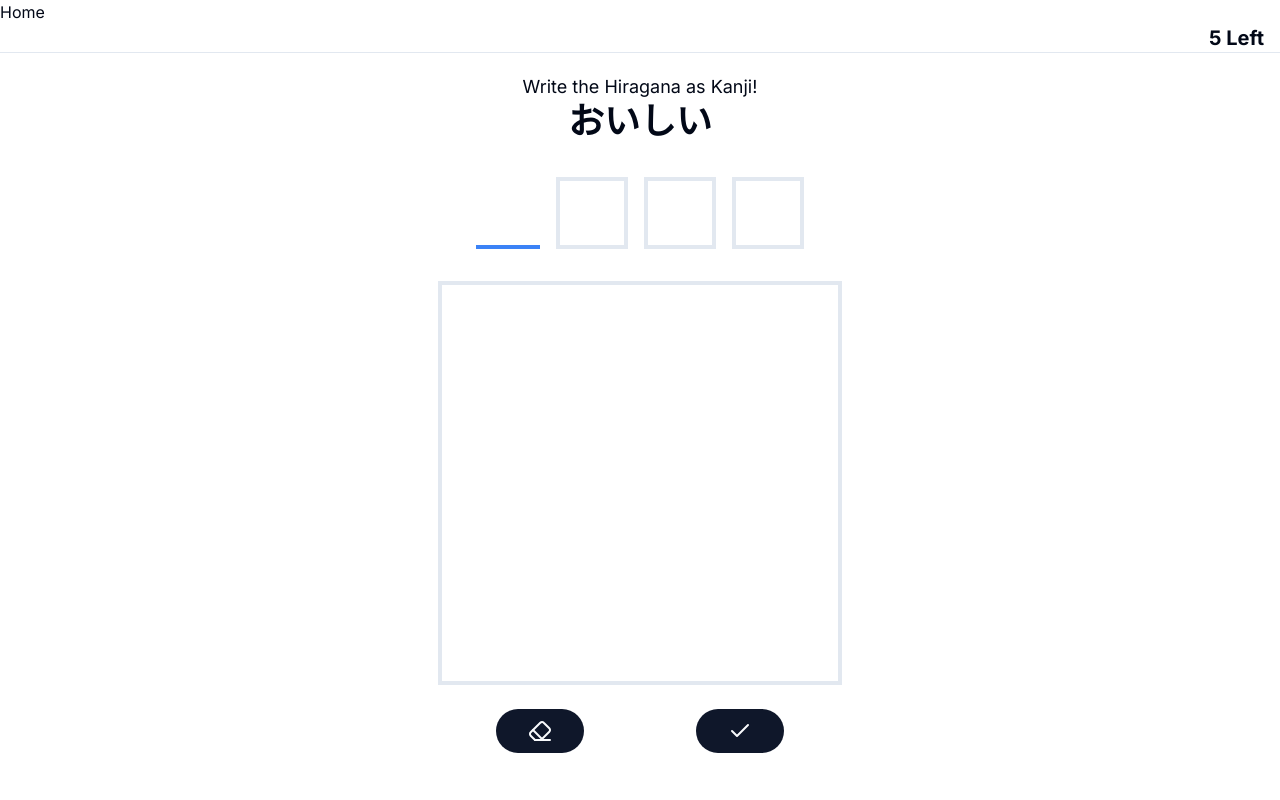
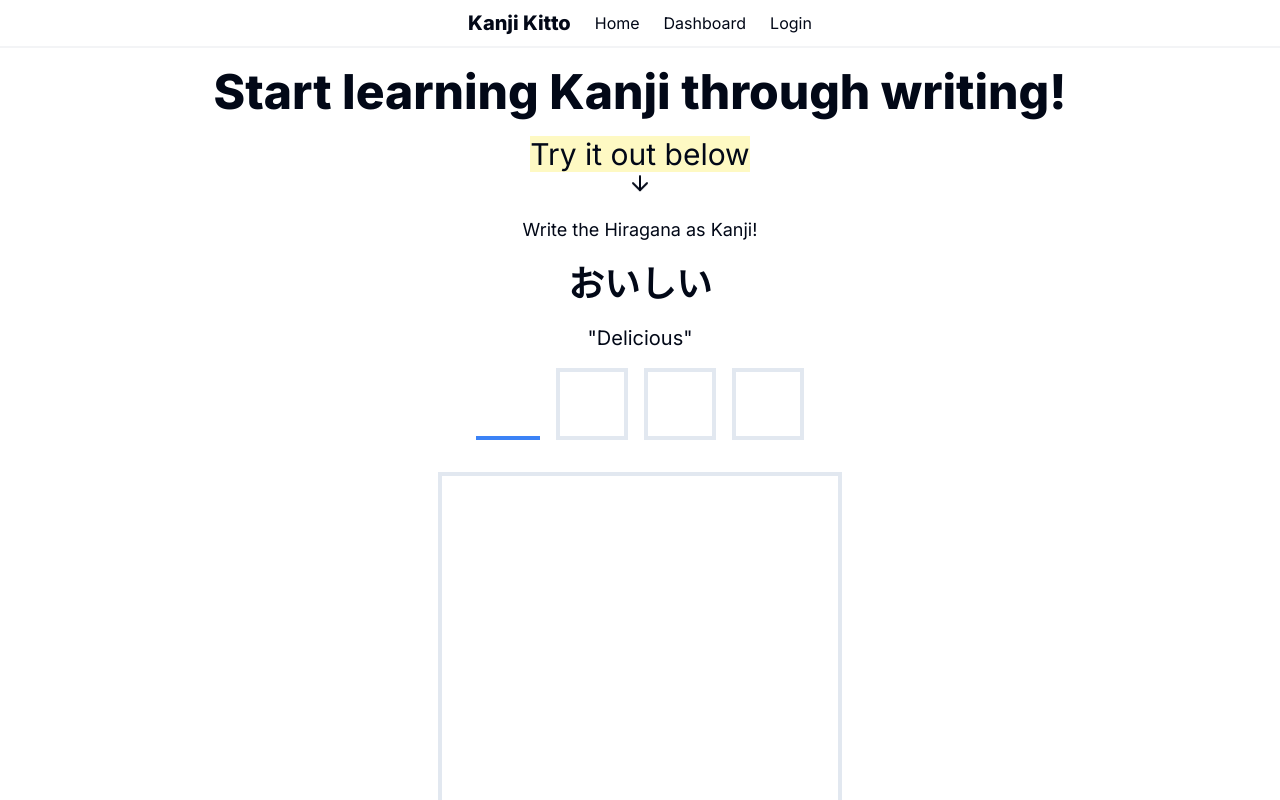
Before and after one commit to benbousquet/kanjikitto, a Next.js app: page / in a window 1280 px wide. Shown: the top 800 px of the page. Built offline with nearby package versions, Linux system fonts and the light colour scheme.

Commit message:
refactored navigation and review screen

```diff
--- a/app/layout.tsx
+++ b/app/layout.tsx
@@ -2,6 +2,7 @@
 import { Inter as FontSans } from "next/font/google";
 import "./globals.css";
 import { cn } from "@/lib/utils";
+import Navbar from "@/components/navbar";
 
 export const metadata: Metadata = {
   title: "Kanji Kitto",
@@ -26,6 +27,7 @@
           fontSans.variable
         )}
       >
+        <Navbar />
         {children}
       </body>
     </html>
--- a/app/page.tsx
+++ b/app/page.tsx
@@ -1,9 +1,22 @@
+import { ReviewItem } from "@/components/types";
 import KanjiDrawing from "../components/kanjiDrawing";
+import { ArrowDown } from "lucide-react";
 export default function Home() {
+  const exampleItem: ReviewItem = {
+    hiragana: "おいしい",
+    kanji: "美味しい",
+    meaning: "Delicious",
+  };
   return (
     <main>
-      <p>Home</p>
-      <KanjiDrawing word={{ hiragana: "おいしい", kanji: "美味しい" }} />
+      <h1 className="text-5xl text-center font-extrabold py-5 flex-wrap">
+        Start learning Kanji through writing!
+      </h1>
+      <h2 className="text-3xl text-center"><span className="bg-yellow-100">Try it out below</span></h2>
+      <div className="flex flex-row justify-center animate-bounce">
+        <ArrowDown />
+      </div>
+      <KanjiDrawing word={exampleItem} nextItem={null} />
     </main>
   );
 }
--- /dev/null
+++ b/app/review/page.tsx
@@ -0,0 +1,16 @@
+import KanjiReview from "@/components/kanjiReview";
+import { ReviewItem } from "@/components/types";
+
+export default function Review() {
+  const reviewData: ReviewItem[] = [
+    { hiragana: "おいしい", kanji: "美味しい", meaning: "Delicious" },
+    { hiragana: "にち", kanji: "日", meaning: "Sun" },
+    { hiragana: "かいしゃ", kanji: "会社", meaning: "Company" },
+    { hiragana: "さくぶん", kanji: "作文", meaning: "An essay; Composition" },
+  ]
+  return (
+    <main>
+      <KanjiReview reviewData={reviewData} />
+    </main>
+  );
+}
--- a/components/kanjiDrawing.tsx
+++ b/components/kanjiDrawing.tsx
@@ -2,12 +2,9 @@
 import useDoodle from "./useDoddle";
 import { Button } from "@/components/ui/button";
 import { Separator } from "@/components/ui/separator";
-import {
-  ArrowRight,
-  Check,
-  Eraser,
-} from "lucide-react";
-import { useEffect, useState } from "react";
+import { ArrowRight, Check, Eraser } from "lucide-react";
+import { useEffect, useState, useRef } from "react";
+import { ReviewItem } from "./types";
 
 type LetterInfo = {
   letter: string;
@@ -18,14 +15,17 @@
 
 export default function KanjiDrawing({
   word,
+  nextItem,
 }: {
-  word: { hiragana: string; kanji: string };
+  word: ReviewItem;
+  nextItem: (() => void) | null;
 }) {
-  const { hiragana, kanji } = word;
+  const { hiragana, kanji, meaning } = word;
 
-  const [undo, clear, getImg] = useDoodle();
+  const [undo, clear, getImg] = useDoodle(word);
   const [letters, setLetters] = useState<LetterInfo[]>([]);
   const [currLetter, setCurrLetter] = useState<number>(0);
+  const canvasRef = useRef(null);
 
   useEffect(() => {
     let baseAnswerObj: LetterInfo[] = [];
@@ -38,7 +38,7 @@
       });
     });
     setLetters(baseAnswerObj);
-  }, []);
+  }, [word]);
 
   function calculateBorderStyle(letterObj: LetterInfo, i: number): string {
     if (i === currLetter) {
@@ -86,19 +86,49 @@
     setLetters(newLettersArr);
   }
 
+  function clearReviewData() {
+    setCurrLetter(0);
+    setLetters([]);
+    clear();
+  }
+
+  function endScreen() {
+    if (nextItem) {
+      return (
+        <Button className="rounded-full" size="lg">
+          <p
+            className="text-xl"
+            onClick={() => {
+              nextItem();
+              clear();
+              clearReviewData();
+            }}
+          >
+            Next Word
+          </p>
+          <ArrowRight />
+        </Button>
+      );
+    }
+    const score = letters.reduce((acc, letter) => {
+      if (letter.letter === letter.predictions[0]) {
+        return acc + 1;
+      }
+      return acc;
+    }, 0);
+    return <h4 className="text-3xl">You scored {score}/{letters.length} for this Kanji!</h4>;
+  }
+
   return (
-    <div className="flex flex-col">
-      <div>
-        <p className="text-xl text-right pr-4 font-bold">5 Left</p>
-      </div>
-      <Separator />
+    <>
       <div>
         <h4 className="text-lg text-center pt-5">
           {isDone()
             ? "Tap on boxes to correct incorrectly marked answers."
             : "Write the Hiragana as Kanji!"}
         </h4>
-        <h1 className="text-4xl font-extrabold text-center pb-5">{hiragana}</h1>
+        <h1 className="text-4xl font-extrabold text-center py-5">{hiragana}</h1>
+        <h2 className="text-xl text-center">"{meaning}"</h2>
       </div>
 
       <div className="flex flex-row flex-wrap space-x-4 justify-center py-4">
@@ -126,21 +156,20 @@
           );
         })}
       </div>
-      {isDone() ? (
+      {isDone() && (
         <div className="mt-16 mb-10">
-          <Separator className="mb-5" />
+          {/* <Separator className="mb-5" /> */}
           <h4 className="text-2xl text-center">Correct Answer</h4>
           <h1 className="text-5xl font-extrabold text-center">{kanji}</h1>
         </div>
-      ) : (
-          <canvas id="doodleCanvas" className="border-4 my-4 max-w-xl mx-auto"></canvas>
       )}
+      <canvas
+        id="doodleCanvas"
+        className={"border-4 my-4 max-w-xl mx-auto " + (isDone() && "hidden")}
+      ></canvas>
       <div className="flex flex-row [&>button]:mx-2 py-2 justify-evenly">
         {isDone() ? (
-          <Button className="rounded-full" size="lg">
-            <p className="text-xl">Next Word</p>
-            <ArrowRight />
-          </Button>
+          endScreen()
         ) : (
           <div className="[&>button:first-child]:mr-28">
             <Button className="rounded-full" size="lg" onMouseDown={clear}>
@@ -169,6 +198,6 @@
           </div>
         )}
       </div>
-    </div>
+    </>
   );
 }
--- /dev/null
+++ b/components/kanjiReview.tsx
@@ -0,0 +1,28 @@
+"use client";
+import { useState } from "react";
+import KanjiDrawing from "./kanjiDrawing";
+import { ReviewItem } from "./types";
+
+export default function KanjiReview({
+  reviewData,
+}: {
+  reviewData: ReviewItem[];
+}) {
+  const [currentItemIdx, setCurrentItemIdx] = useState(0);
+
+  function nextItem() {
+    if (currentItemIdx === reviewData.length - 1) {
+      return;
+    }
+    setCurrentItemIdx(currentItemIdx + 1);
+  }
+
+  return (
+    <div className="flex flex-col max-w-4xl mx-auto">
+      <div>
+        <p className="text-xl text-right pr-4 font-bold">{reviewData.length - currentItemIdx} Left</p>
+      </div>
+      <KanjiDrawing word={reviewData[currentItemIdx]} nextItem={nextItem} />
+    </div>
+  );
+}
--- /dev/null
+++ b/components/navbar.tsx
@@ -0,0 +1,22 @@
+import Link from "next/link";
+
+export default function Navbar() {
+  return (
+    <div className="border-b-2 border-b-gray-100 h-12 flex justify-center">
+      <div className="flex flex-row items-center max-w-5xl h-full">
+        <h2 className="font-extrabold text-xl mr-6">Kanji Kitto</h2>
+        <ul className="flex items-center space-x-6">
+          <li>
+            <Link href="/">Home</Link>
+          </li>
+          <li>
+            <Link href="/">Dashboard</Link>
+          </li>
+          <li>
+            <Link href="/">Login</Link>
+          </li>
+        </ul>
+      </div>
+    </div>
+  );
+}
--- /dev/null
+++ b/components/types.ts
@@ -0,0 +1 @@
+export type ReviewItem = { hiragana: string; kanji: string, meaning: string | undefined };
--- a/components/useDoddle.tsx
+++ b/components/useDoddle.tsx
@@ -1,7 +1,7 @@
 import { useEffect } from "react";
-import { isDataView } from "util/types";
+import { ReviewItem } from "./types";
 
-export default function useDoodle(): [() => void, () => void, () => string] {
+export default function useDoodle(reviewItem: ReviewItem): [() => void, () => void, () => string] {
   let isDrawing = false;
   function undo() {
     console.log("undo");
@@ -11,6 +11,7 @@
     const canvas: HTMLCanvasElement = document.getElementById(
       "doodleCanvas"
     ) as HTMLCanvasElement;
+    console.log(canvas)
     const ctx = canvas.getContext("2d");
     ctx!.beginPath();
     ctx!.clearRect(0, 0, canvas.width, canvas.height);
@@ -109,7 +110,7 @@
     return () => {
       // canvas.removeEventListener()
     };
-  }, []);
+  }, [reviewItem]);
 
   return [undo, clear, getImg];
 }
--- a/package.json
+++ b/package.json
@@ -9,6 +9,7 @@
     "lint": "next lint"
   },
   "dependencies": {
+    "@radix-ui/react-dialog": "^1.0.5",
     "@radix-ui/react-separator": "^1.0.3",
     "@radix-ui/react-slot": "^1.0.2",
     "class-variance-authority": "^0.7.0",
--- a/tailwind.config.ts
+++ b/tailwind.config.ts
@@ -19,6 +19,9 @@
       },
     },
     extend: {
+      animation: {
+        wiggle: 'wiggle 1s ease-in-out infinite',
+      },
       fontFamily: {
         sans: ["var(--font-sans)", ...fontFamily.sans],
       },
```
Also changed, not shown: components/ui/sheet.tsx (added, +140 -0 lines), 1 other file (tests, documents, lock files or other folders).
